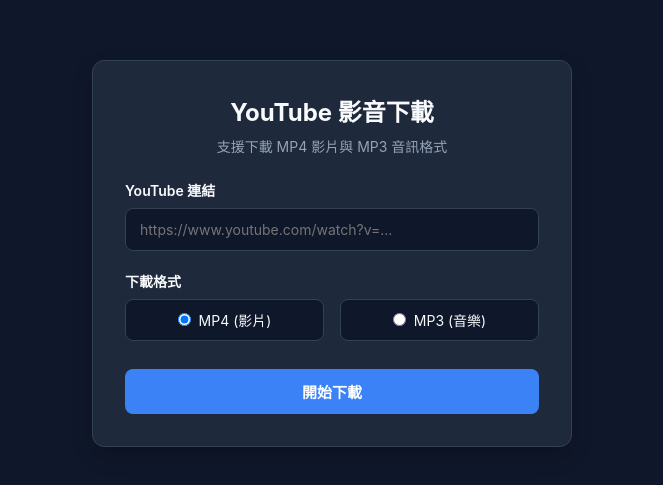
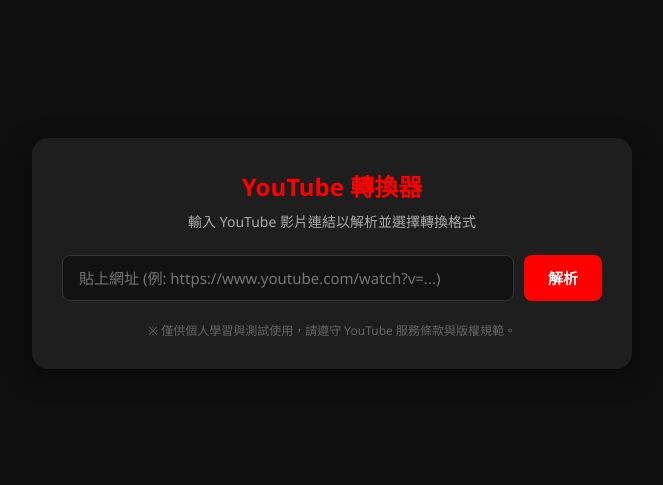
Before and after one commit to rob0933515806-bit/yt-dlp, a plain HTML site: page index.html in a window 1280 px wide. Shown: the part 147-632 px from the top of the page, without its empty margins (308-971 px from the left). Drawn offline with Linux system fonts and the light colour scheme.

Commit message:
Update index.html

```diff
--- a/index.html
+++ b/index.html
@@ -3,253 +3,227 @@
 <head>
     <meta charset="UTF-8">
     <meta name="viewport" content="width=device-width, initial-scale=1.0">
-    <title>YouTube 下載器</title>
+    <title>YouTube 影音轉換工具</title>
     <style>
-        :root {
-            --bg-color: #0f172a;
-            --card-bg: #1e293b;
-            --primary: #3b82f6;
-            --primary-hover: #2563eb;
-            --text: #f8fafc;
-            --text-secondary: #94a3b8;
-            --danger: #ef4444;
-            --border: #334155;
-        }
-
         * {
             box-sizing: border-box;
             margin: 0;
             padding: 0;
-            font-family: -apple-system, BlinkMacSystemFont, "Segoe UI", Roboto, sans-serif;
+            font-family: 'Segoe UI', Tahoma, Geneva, Verdana, sans-serif;
         }
 
         body {
-            background-color: var(--bg-color);
-            color: var(--text);
+            background-color: #0f0f0f;
+            color: #ffffff;
             display: flex;
+            justify-content: center;
             align-items: center;
-            justify-content: center;
             min-height: 100vh;
             padding: 20px;
         }
 
         .container {
-            background-color: var(--card-bg);
-            border: 1px solid var(--border);
-            border-radius: 12px;
-            padding: 32px;
+            background-color: #1e1e1e;
+            padding: 30px;
+            border-radius: 16px;
+            box-shadow: 0 8px 24px rgba(0, 0, 0, 0.5);
             width: 100%;
-            max-width: 480px;
-            box-shadow: 0 10px 25px -5px rgba(0, 0, 0, 0.3);
+            max-width: 600px;
+            text-align: center;
         }
 
         h1 {
             font-size: 24px;
-            font-weight: 700;
             margin-bottom: 8px;
-            text-align: center;
+            color: #ff0000;
         }
 
         p.subtitle {
-            color: var(--text-secondary);
+            color: #aaaaaa;
             font-size: 14px;
-            text-align: center;
             margin-bottom: 24px;
         }
 
-        .form-group {
+        .input-group {
+            display: flex;
+            gap: 10px;
             margin-bottom: 20px;
         }
 
-        label {
-            display: block;
-            font-size: 14px;
-            font-weight: 600;
-            margin-bottom: 8px;
-        }
-
         input[type="text"] {
-            width: 100%;
-            padding: 12px 14px;
-            background-color: #0f172a;
-            border: 1px solid var(--border);
+            flex: 1;
+            padding: 12px 16px;
+            border: 1px solid #333;
             border-radius: 8px;
-            color: var(--text);
-            font-size: 14px;
+            background-color: #121212;
+            color: #fff;
+            font-size: 15px;
             outline: none;
             transition: border-color 0.2s;
         }
 
         input[type="text"]:focus {
-            border-color: var(--primary);
+            border-color: #ff0000;
         }
 
-        .format-options {
-            display: flex;
-            gap: 16px;
-        }
-
-        .format-label {
-            flex: 1;
-            display: flex;
-            align-items: center;
-            justify-content: center;
-            padding: 10px;
-            background-color: #0f172a;
-            border: 1px solid var(--border);
-            border-radius: 8px;
-            cursor: pointer;
-            user-select: none;
-            font-weight: normal;
-        }
-
-        .format-label input {
-            margin-right: 8px;
-        }
-
-        button {
-            width: 100%;
-            background-color: var(--primary);
-            color: #ffffff;
+        button.btn-parse {
+            padding: 12px 24px;
+            background-color: #ff0000;
+            color: white;
             border: none;
-            padding: 12px;
             border-radius: 8px;
             font-size: 15px;
             font-weight: 600;
             cursor: pointer;
-            transition: background 0.2s;
+            transition: background-color 0.2s;
         }
 
-        button:hover {
-            background-color: var(--primary-hover);
+        button.btn-parse:hover {
+            background-color: #cc0000;
         }
 
-        button:disabled {
-            opacity: 0.6;
-            cursor: not-allowed;
+        .result-card {
+            display: none;
+            background-color: #121212;
+            padding: 20px;
+            border-radius: 12px;
+            margin-top: 20px;
+            text-align: left;
         }
 
-        .status {
-            margin-top: 16px;
+        .thumbnail-wrapper {
+            position: relative;
+            padding-bottom: 56.25%;
+            height: 0;
+            overflow: hidden;
+            border-radius: 8px;
+            margin-bottom: 15px;
+            background-color: #000;
+        }
+
+        .thumbnail-wrapper img {
+            position: absolute;
+            top: 0;
+            left: 0;
+            width: 100%;
+            height: 100%;
+            object-fit: cover;
+        }
+
+        .download-actions {
+            display: flex;
+            gap: 10px;
+            margin-top: 15px;
+        }
+
+        .download-actions a {
+            flex: 1;
             padding: 12px;
-            border-radius: 8px;
+            text-align: center;
+            text-decoration: none;
+            border-radius: 6px;
+            font-weight: bold;
             font-size: 14px;
-            text-align: center;
+            transition: opacity 0.2s;
+        }
+
+        .btn-mp3 {
+            background-color: #2ba640;
+            color: white;
+        }
+
+        .btn-mp4 {
+            background-color: #065fd4;
+            color: white;
+        }
+
+        .download-actions a:hover {
+            opacity: 0.9;
+        }
+
+        .error-message {
+            color: #ff4e4e;
+            font-size: 14px;
+            margin-top: 10px;
             display: none;
         }
 
-        .status.loading {
-            display: block;
-            background-color: rgba(59, 130, 246, 0.1);
-            color: var(--primary);
-        }
-
-        .status.error {
-            display: block;
-            background-color: rgba(239, 68, 68, 0.1);
-            color: var(--danger);
-        }
-
-        .status.success {
-            display: block;
-            background-color: rgba(34, 197, 94, 0.1);
-            color: #22c55e;
+        .footer-note {
+            margin-top: 20px;
+            font-size: 12px;
+            color: #666;
         }
     </style>
 </head>
 <body>
 
 <div class="container">
-    <h1>YouTube 影音下載</h1>
-    <p class="subtitle">支援下載 MP4 影片與 MP3 音訊格式</p>
+    <h1>YouTube 轉換器</h1>
+    <p class="subtitle">輸入 YouTube 影片連結以解析並選擇轉換格式</p>
 
-    <div class="form-group">
-        <label for="videoUrl">YouTube 連結</label>
-        <input type="text" id="videoUrl" placeholder="https://www.youtube.com/watch?v=..." autocomplete="off">
+    <div class="input-group">
+        <input type="text" id="videoUrl" placeholder="貼上網址 (例: https://www.youtube.com/watch?v=...)" />
+        <button class="btn-parse" onclick="parseVideo()">解析</button>
     </div>
 
-    <div class="form-group">
-        <label>下載格式</label>
-        <div class="format-options">
-            <label class="format-label">
-                <input type="radio" name="format" value="mp4" checked> MP4 (影片)
-            </label>
-            <label class="format-label">
-                <input type="radio" name="format" value="mp3"> MP3 (音樂)
-            </label>
+    <div id="errorMsg" class="error-message">請輸入有效的 YouTube 影片網址！</div>
+
+    <!-- 影片結果區塊 -->
+    <div id="resultCard" class="result-card">
+        <div class="thumbnail-wrapper">
+            <img id="thumbImg" src="" alt="影片縮圖">
+        </div>
+        <p id="videoInfo" style="font-size: 13px; color: #aaa; margin-bottom: 10px;"></p>
+
+        <div class="download-actions">
+            <!-- 示範跳轉至第三方快速解析服務 -->
+            <a id="btnMp3" href="#" target="_blank" class="btn-mp3">下載 MP3 音訊</a>
+            <a id="btnMp4" href="#" target="_blank" class="btn-mp4">下載 MP4 影片</a>
         </div>
     </div>
 
-    <button id="downloadBtn" onclick="handleDownload()">開始下載</button>
-
-    <div id="status" class="status"></div>
+    <div class="footer-note">
+        ※ 僅供個人學習與測試使用，請遵守 YouTube 服務條款與版權規範。
+    </div>
 </div>
 
 <script>
-    async function handleDownload() {
-        const urlInput = document.getElementById("videoUrl");
-        const formatInput = document.querySelector('input[name="format"]:checked');
-        const btn = document.getElementById("downloadBtn");
-        const statusBox = document.getElementById("status");
+    // 從各種 YouTube 網址格式中提取 Video ID
+    function extractVideoID(url) {
+        const regExp = /^.*(youtu.be\/|v\/|u\/\w\/|embed\/|watch\?v=|\&v=)([^#\&\?]*).*/;
+        const match = url.match(regExp);
+        return (match && match[2].length === 11) ? match[2] : null;
+    }
 
-        const url = urlInput.value.trim();
-        if (!url) {
-            showStatus("請輸入有效的 YouTube 網址", "error");
+    function parseVideo() {
+        const urlInput = document.getElementById('videoUrl').value.trim();
+        const errorMsg = document.getElementById('errorMsg');
+        const resultCard = document.getElementById('resultCard');
+        const thumbImg = document.getElementById('thumbImg');
+        const videoInfo = document.getElementById('videoInfo');
+        const btnMp3 = document.getElementById('btnMp3');
+        const btnMp4 = document.getElementById('btnMp4');
+
+        const videoId = extractVideoID(urlInput);
+
+        if (!videoId) {
+            errorMsg.style.display = 'block';
+            resultCard.style.display = 'none';
             return;
         }
 
-        // 鎖定介面並提示使用者
-        btn.disabled = true;
-        showStatus("正在下載與處理影音串流，這可能需要數十秒...", "loading");
+        errorMsg.style.display = 'none';
 
-        try {
-            const response = await fetch("http://localhost:8000/download", {
-                method: "POST",
-                headers: { "Content-Type": "application/json" },
-                body: JSON.stringify({
-                    url: url,
-                    format: formatInput.value
-                })
-            });
+        // 取得 YouTube 封面縮圖
+        thumbImg.src = `https://img.youtube.com/vi/${videoId}/hqdefault.jpg`;
+        videoInfo.textContent = `影片 ID: ${videoId}`;
 
-            if (!response.ok) {
-                const errData = await response.json().catch(() => ({ detail: "處理失敗" }));
-                throw new Error(errData.detail || "無法處理該影片");
-            }
+        // 串接外部常見轉換捷徑（例如跳轉至 y2mate 類似的下載網頁）
+        // 若你有自己的後端 API，可替換成你的後端端點：/api/convert?id=${videoId}&format=mp3
+        btnMp3.href = `https://www.y2mate.com/youtube/${videoId}`;
+        btnMp4.href = `https://www.y2mate.com/youtube/${videoId}`;
 
-            // 解析 Content-Disposition 取得檔名
-            let filename = `download.${formatInput.value}`;
-            const disposition = response.headers.get("Content-Disposition");
-            if (disposition && disposition.includes("filename=")) {
-                const filenameMatch = disposition.match(/filename\*?=(?:UTF-8'')?["']?([^"';]+)["']?/i);
-                if (filenameMatch && filenameMatch[1]) {
-                    filename = decodeURIComponent(filenameMatch[1]);
-                }
-            }
-
-            // 轉成 Blob 並觸發瀏覽器下載
-            const blob = await response.blob();
-            const downloadUrl = window.URL.createObjectURL(blob);
-            const a = document.createElement("a");
-            a.href = downloadUrl;
-            a.download = filename;
-            document.body.appendChild(a);
-            a.click();
-            a.remove();
-            window.URL.revokeObjectURL(downloadUrl);
-
-            showStatus("下載完成！", "success");
-        } catch (err) {
-            showStatus(err.message, "error");
-        } finally {
-            btn.disabled = false;
-        }
-    }
-
-    function showStatus(text, type) {
-        const statusBox = document.getElementById("status");
-        statusBox.textContent = text;
-        statusBox.className = `status ${type}`;
+        resultCard.style.display = 'block';
     }
 </script>
 
```
